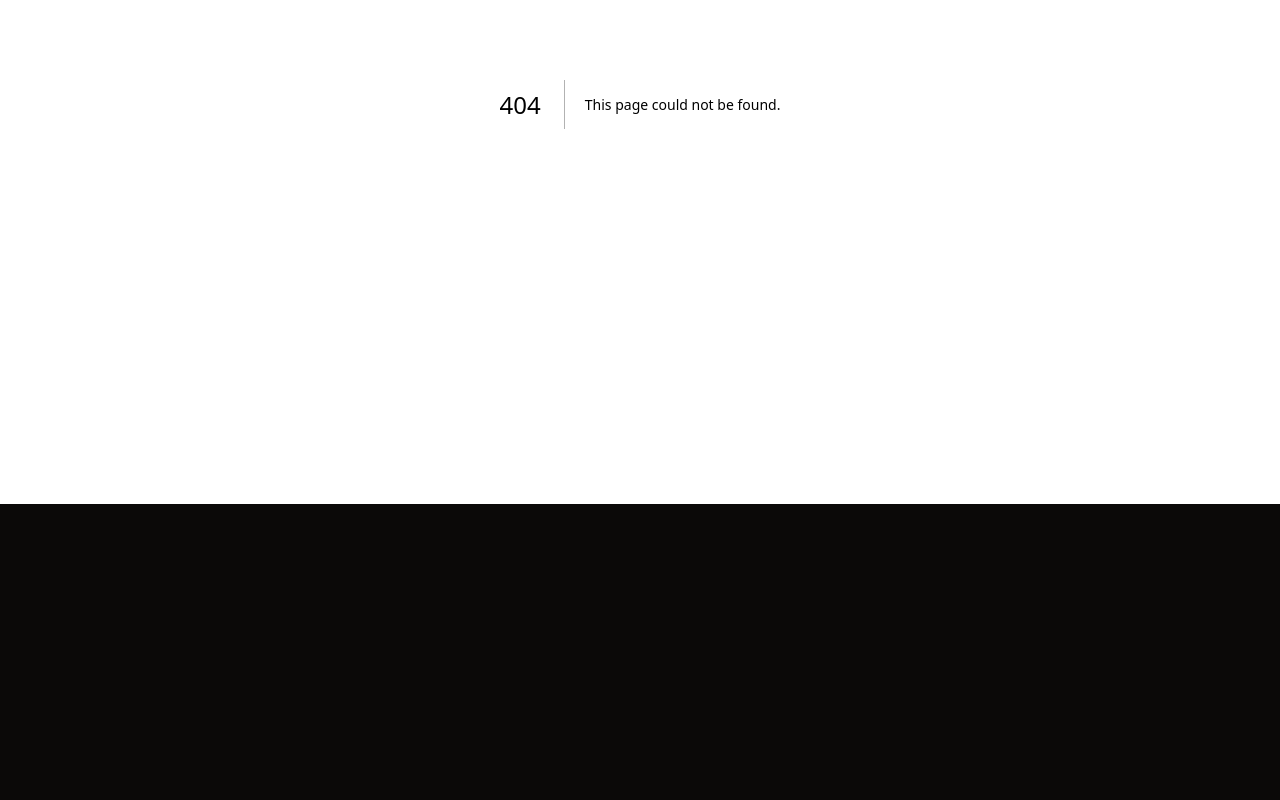
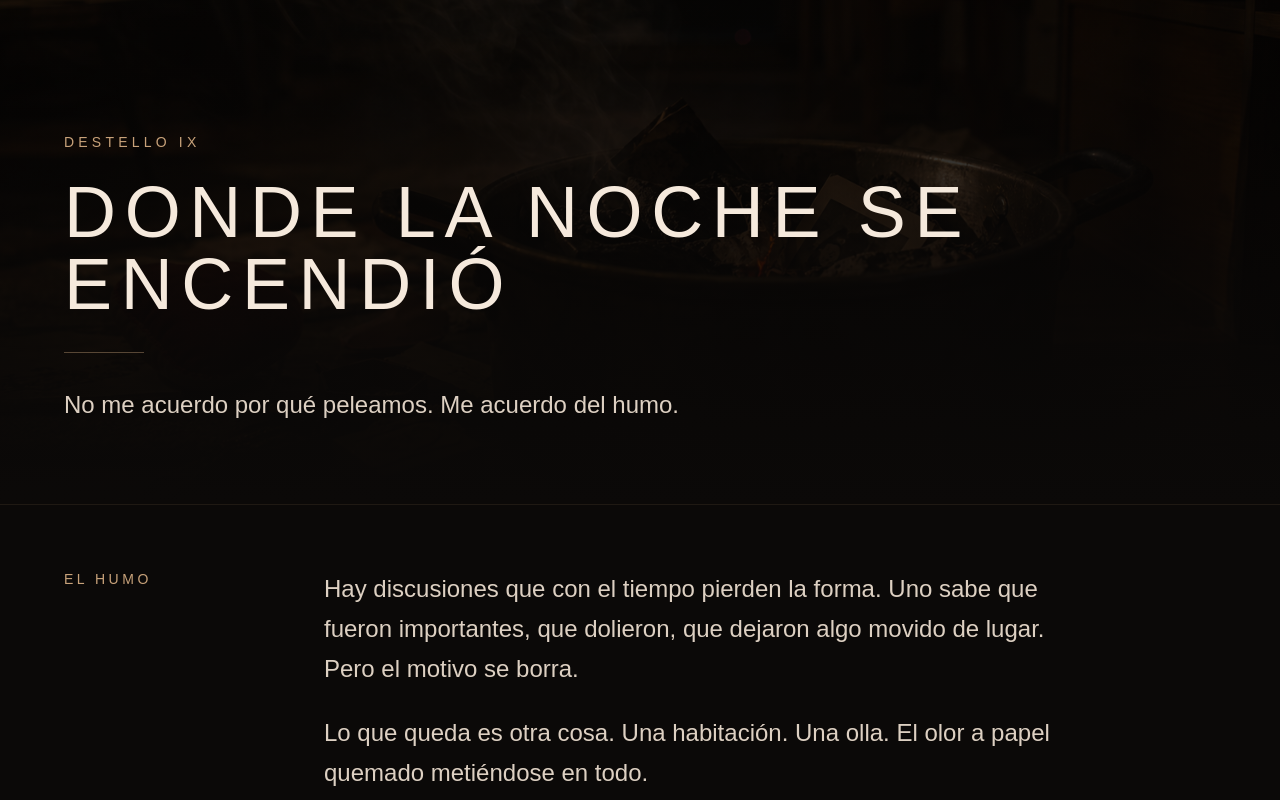
Before and after one commit to danielmedinamauricio92-sketch/destellos, a Next.js app in the folder destellos/: page /destello/donde-la-noche-se-encendio in a window 1280 px wide. Before the commit this address had no page. Shown: the part 360-1160 px from the top of the page. Before the commit the page ends 864 px from the top, so only its background shows below. Built offline with nearby package versions, Linux system fonts and the light colour scheme.

Commit message:
Add Donde la noche se encendio destello

```diff
--- /dev/null
+++ b/destellos/src/app/destello/donde-la-noche-se-encendio/page.tsx
@@ -0,0 +1,5 @@
+import DondeLaNocheSeEncendioView from "@/views/DondeLaNocheSeEncendioView";
+
+export default function DondeLaNocheSeEncendioPage() {
+  return <DondeLaNocheSeEncendioView />;
+}
--- a/destellos/src/app/destello/la-ecografia/page.tsx
+++ /dev/null
@@ -1,7 +0,0 @@
-import SeedDestello from "@/components/destellos/SeedDestello";
-import { destellos } from "@/data/destellos";
-
-export default function LaEcografiaPage() {
-  const entry = destellos.find((destello) => destello.id === "la-ecografia")!;
-  return <SeedDestello entry={entry} />;
-}
--- a/destellos/src/data/destellos.ts
+++ b/destellos/src/data/destellos.ts
@@ -111,16 +111,6 @@ export const destellos: DestelloEntry[] = [
       "La noche en que una palabra apareci\u00f3 por accidente y termin\u00f3 nombrando todo lo que vino despu\u00e9s.",
   },
   {
-    id: "la-ecografia",
-    title: "La ecograf\u00eda",
-    image: "/ecografia.png",
-    route: "/destello/la-ecografia",
-    kind: "placeholder",
-    status: "seed",
-    emotions: ["familia", "perdida", "tiempo"],
-    summary: "Una imagen peque\u00f1a que alguna vez sostuvo un futuro entero.",
-  },
-  {
     id: "el-tatuaje",
     title: "La marca",
     image: "/la-marca.png",
@@ -143,6 +133,18 @@ export const destellos: DestelloEntry[] = [
     emotions: ["cuerpo", "silencio", "memoria", "tiempo"],
     summary:
       "La noche en que el dolor apareció en el pecho y después aprendió a desaparecer de las placas.",
+  },
+  {
+    id: "donde-la-noche-se-encendio",
+    title: "Donde la noche se encendi\u00f3",
+    image: "/donde-la-noche-se-encendio.png",
+    route: "/destello/donde-la-noche-se-encendio",
+    kind: "longform",
+    status: "published",
+    relatedIds: ["el-tatuaje", "respirar-profundo"],
+    emotions: ["culpa", "memoria", "cuerpo", "silencio"],
+    summary:
+      "Una noche de humo, objetos quemados y una olla sosteniendo lo que no encontraba lugar.",
   },
   {
     id: "la-despedida",
--- /dev/null
+++ b/destellos/src/views/DondeLaNocheSeEncendioView.tsx
@@ -0,0 +1,239 @@
+"use client";
+
+import Image from "next/image";
+import Link from "next/link";
+import { motion } from "framer-motion";
+import RelatedDestellos from "@/components/destellos/RelatedDestellos";
+
+const fragments = [
+  {
+    title: "La pelea",
+    text:
+      "No recuerdo el motivo. Eso se perdió antes que muchas de las cosas que vinieron después.",
+  },
+  {
+    title: "La olla",
+    text:
+      "La puse como quien busca un límite. Adentro empezaron a caer fotos, cartas, regalos, restos de una historia.",
+  },
+  {
+    title: "Los libros",
+    text:
+      "También estaban sus libros favoritos, esos que alguna vez habían llegado prestados y ya formaban parte de la casa.",
+  },
+  {
+    title: "El almohadón",
+    text:
+      "Un corazón de las primeras salidas terminó mezclado con todo lo demás, como si el objeto tuviera la culpa de algo.",
+  },
+  {
+    title: "La puerta",
+    text:
+      "Alguien entró y me encontró mirando el humo. No había mucho para explicar. Tampoco yo entendía demasiado.",
+  },
+];
+
+export default function DondeLaNocheSeEncendioView() {
+  return (
+    <main className="bg-[#0B0908] text-[#F5E9DC]">
+      <section className="relative flex min-h-screen items-end overflow-hidden px-6 pb-20 pt-32">
+        <Image
+          src="/donde-la-noche-se-encendio.png"
+          alt="Una olla con papeles quemados y humo dentro de un departamento de noche"
+          fill
+          priority
+          className="object-cover"
+        />
+
+        <div className="absolute inset-0 bg-black/66" />
+        <div className="absolute inset-0 bg-linear-to-t from-[#0B0908] via-[#0B0908]/34 to-transparent" />
+
+        <motion.div
+          initial={{ opacity: 0, y: 28 }}
+          animate={{ opacity: 1, y: 0 }}
+          transition={{ duration: 1 }}
+          className="relative z-10 mx-auto w-full max-w-6xl"
+        >
+          <p className="mb-6 text-sm uppercase tracking-[0.3em] text-[#C8A27A]">
+            Destello IX
+          </p>
+
+          <h1 className="max-w-5xl text-5xl font-light uppercase tracking-[0.12em] md:text-7xl">
+            Donde la noche se encendió
+          </h1>
+
+          <div className="mt-8 h-px w-20 bg-[#C8A27A]/40" />
+
+          <p className="mt-8 max-w-2xl text-xl leading-relaxed text-[#DDD0C2] md:text-2xl">
+            No me acuerdo por qué peleamos. Me acuerdo del humo.
+          </p>
+        </motion.div>
+      </section>
+
+      <section className="border-y border-[#C8A27A]/10 px-6 py-16">
+        <motion.div
+          initial={{ opacity: 0, y: 24 }}
+          whileInView={{ opacity: 1, y: 0 }}
+          viewport={{ once: true }}
+          transition={{ duration: 0.8 }}
+          className="mx-auto grid max-w-6xl gap-10 md:grid-cols-[220px_1fr]"
+        >
+          <p className="text-sm uppercase tracking-[0.25em] text-[#C8A27A]">
+            El humo
+          </p>
+
+          <div className="max-w-3xl space-y-6 text-xl leading-9 text-[#DDD0C2] md:text-2xl md:leading-10">
+            <p>
+              Hay discusiones que con el tiempo pierden la forma. Uno sabe que
+              fueron importantes, que dolieron, que dejaron algo movido de lugar.
+              Pero el motivo se borra.
+            </p>
+            <p>
+              Lo que queda es otra cosa. Una habitación. Una olla. El olor a
+              papel quemado metiéndose en todo.
+            </p>
+          </div>
+        </motion.div>
+      </section>
+
+      <section className="px-6 py-24">
+        <div className="mx-auto grid max-w-6xl gap-16 lg:grid-cols-[0.9fr_1.1fr]">
+          <motion.div
+            initial={{ opacity: 0, y: 24 }}
+            whileInView={{ opacity: 1, y: 0 }}
+            viewport={{ once: true }}
+            transition={{ duration: 0.8 }}
+            className="lg:sticky lg:top-28 lg:self-start"
+          >
+            <p className="text-sm uppercase tracking-[0.25em] text-[#C8A27A]">
+              El desborde
+            </p>
+            <h2 className="mt-5 text-4xl font-light leading-tight md:text-5xl">
+              A veces uno no sabe qué hacer
+              <span className="mt-3 block text-[#C8A27A]">
+                con todo lo que siente.
+              </span>
+            </h2>
+          </motion.div>
+
+          <motion.article
+            initial={{ opacity: 0, y: 24 }}
+            whileInView={{ opacity: 1, y: 0 }}
+            viewport={{ once: true }}
+            transition={{ duration: 0.8, delay: 0.1 }}
+            className="space-y-7 text-lg leading-8 text-[#E8D8C8] md:text-xl md:leading-9"
+          >
+            <p>
+              Había sido una pelea más, o eso parece ahora. Una discusión por
+              algo que en ese momento debía sentirse enorme y que hoy no puedo
+              recordar.
+            </p>
+            <p>
+              Sí recuerdo haber llegado de trabajar y no poder quedarme quieto.
+              Caminaba por el departamento, fumaba sin parar, daba vueltas como
+              si el cuerpo estuviera buscando una salida antes que la cabeza.
+            </p>
+            <p>
+              Había tristeza, bronca, pérdida. Todo junto. Demasiadas emociones
+              para una sola persona y ninguna frase ordenada para ponerlas en su
+              lugar.
+            </p>
+            <p>
+              Entonces empecé a juntar cosas. Regalos, fotos, cartas. Objetos
+              que en otro momento habían sido una prueba de amor y esa noche se
+              volvieron una prueba de que algo seguía doliendo.
+            </p>
+            <p>
+              Puse una olla y las fui dejando ahí. Después vino el fuego. No
+              como una escena grande. Más bien como una torpeza desesperada:
+              quedarse mirando cómo ardían cosas que no sabían defenderse.
+            </p>
+            <p>
+              También estaban sus libros favoritos, esos que me había prestado.
+              El almohadón con forma de corazón de las primeras salidas. Una
+              consola vieja que me había regalado para una Navidad, o un Año
+              Nuevo. Ya no sé.
+            </p>
+            <p>
+              Saqué cosas a la basura. Quemé otras. Me deshice de lo que pude,
+              aunque ahora sé que no era eso lo que quería sacar de mí.
+            </p>
+          </motion.article>
+        </div>
+      </section>
+
+      <section className="border-y border-[#C8A27A]/10 px-6 py-20">
+        <div className="mx-auto max-w-6xl">
+          <p className="mb-10 text-sm uppercase tracking-[0.25em] text-[#C8A27A]">
+            Restos
+          </p>
+
+          <div className="grid gap-6 md:grid-cols-2 xl:grid-cols-3">
+            {fragments.map((fragment, index) => (
+              <motion.article
+                key={fragment.title}
+                initial={{ opacity: 0, y: 20 }}
+                whileInView={{ opacity: 1, y: 0 }}
+                viewport={{ once: true }}
+                transition={{ duration: 0.65, delay: index * 0.08 }}
+                className="border border-[#C8A27A]/15 bg-[#151210]/70 p-7"
+              >
+                <p className="mb-8 text-sm text-[#C8A27A]/80">
+                  {String(index + 1).padStart(2, "0")}
+                </p>
+                <h3 className="text-2xl font-light text-[#F5E9DC]">
+                  {fragment.title}
+                </h3>
+                <p className="mt-5 leading-7 text-[#DDD0C2]">
+                  {fragment.text}
+                </p>
+              </motion.article>
+            ))}
+          </div>
+        </div>
+      </section>
+
+      <section className="px-6 py-24">
+        <motion.div
+          initial={{ opacity: 0, y: 24 }}
+          whileInView={{ opacity: 1, y: 0 }}
+          viewport={{ once: true }}
+          transition={{ duration: 0.8 }}
+          className="mx-auto max-w-3xl text-center"
+        >
+          <p className="text-3xl font-light leading-relaxed text-[#C8A27A] md:text-5xl">
+            Después alguien entró al departamento.
+          </p>
+          <p className="mt-8 text-xl leading-8 text-[#DDD0C2]">
+            Me encontró sentado ahí, mirando la olla, mientras el humo empezaba
+            a llenar el lugar.
+          </p>
+          <p className="mt-6 text-lg leading-8 text-[#DDD0C2]">
+            No sé qué vio exactamente. Tal vez a una persona enojada. Tal vez a
+            alguien triste. Tal vez a alguien que había confundido deshacerse de
+            los objetos con deshacerse del dolor.
+          </p>
+          <p className="mt-6 text-lg leading-8 text-[#DDD0C2]">
+            Cuando vuelvo a esa noche, no vuelvo a la pelea.
+          </p>
+          <p className="mt-6 text-lg leading-8 text-[#DDD0C2]">
+            Vuelvo al humo.
+          </p>
+          <p className="mt-6 text-lg leading-8 text-[#DDD0C2]">
+            A esa olla absurda sosteniendo, por un rato, todo lo que yo no sabía
+            dónde poner.
+          </p>
+
+          <RelatedDestellos ids={["el-tatuaje", "respirar-profundo"]} />
+
+          <Link
+            href="/explorar"
+            className="mt-12 inline-block border border-[#C8A27A]/40 px-7 py-4 text-sm uppercase tracking-[0.18em] text-[#F5E9DC] transition-all duration-500 hover:bg-[#C8A27A] hover:text-black"
+          >
+            Volver al archivo
+          </Link>
+        </motion.div>
+      </section>
+    </main>
+  );
+}
```
Also changed, not shown: destellos/public/donde-la-noche-se-encendio.png (added), destellos/public/ecografia.png (deleted).
